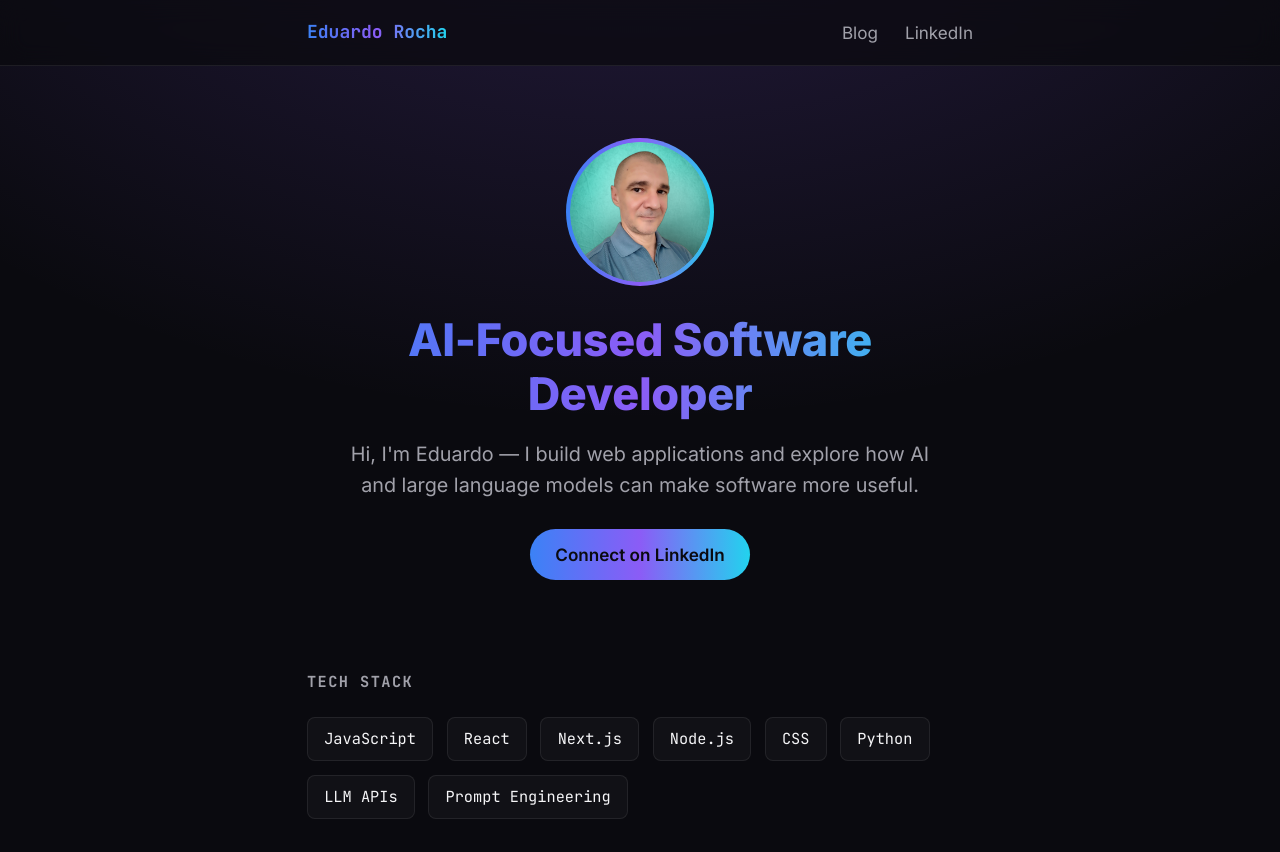
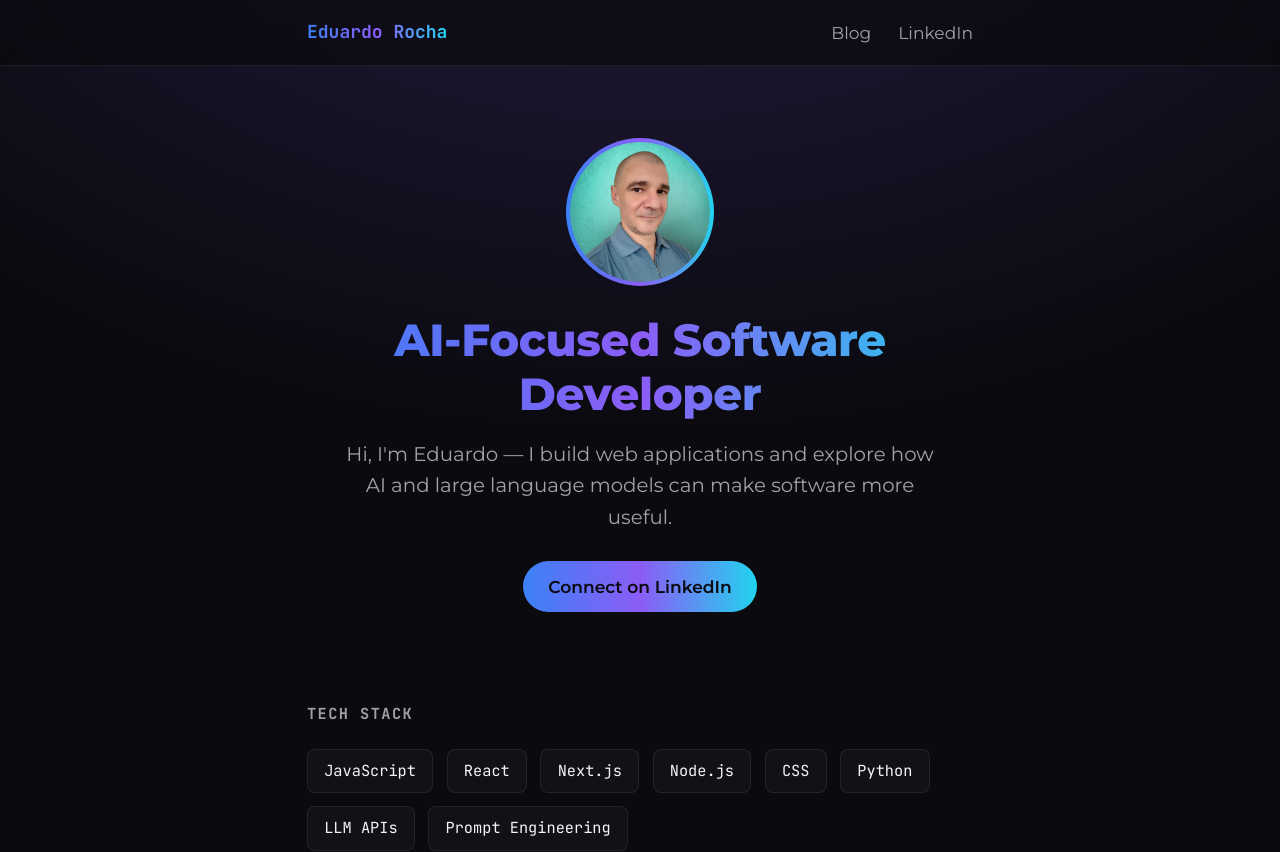
Before and after one commit to eduardodarocha/nextjs-blog, a Next.js app: page / in a window 1280 px wide. Shown: the top 852 px of the page. Built offline with nearby package versions, Linux system fonts and the light colour scheme.

Commit message:
new design

```diff
--- a/pages/_app.js
+++ b/pages/_app.js
@@ -1,7 +1,7 @@
-import { Inter, JetBrains_Mono } from "@next/font/google";
+import { Montserrat, JetBrains_Mono } from "@next/font/google";
 import "../styles/global.css";
 
-const inter = Inter({ subsets: ["latin"], display: "swap" });
+const montserrat = Montserrat({ subsets: ["latin"], display: "swap" });
 const jetbrainsMono = JetBrains_Mono({ subsets: ["latin"], display: "swap" });
 
 export default function App({ Component, pageProps }) {
@@ -9,7 +9,7 @@ export default function App({ Component, pageProps }) {
     <>
       <style jsx global>{`
         :root {
-          --font-inter: ${inter.style.fontFamily};
+          --font-montserrat: ${montserrat.style.fontFamily};
           --font-jetbrains-mono: ${jetbrainsMono.style.fontFamily};
         }
       `}</style>
--- a/styles/global.css
+++ b/styles/global.css
@@ -6,7 +6,7 @@
   --color-border: rgba(255, 255, 255, 0.08);
   --color-border-hover: rgba(139, 92, 246, 0.5);
   --gradient-accent: linear-gradient(90deg, #3b82f6, #8b5cf6, #22d3ee);
-  --font-sans: var(--font-inter), -apple-system, BlinkMacSystemFont, "Segoe UI", Roboto, Oxygen,
+  --font-sans: var(--font-montserrat), -apple-system, BlinkMacSystemFont, "Segoe UI", Roboto, Oxygen,
     Ubuntu, Cantarell, "Fira Sans", "Droid Sans", "Helvetica Neue", sans-serif;
   --font-mono: var(--font-jetbrains-mono), ui-monospace, "SF Mono", Menlo, Consolas, monospace;
   --radius: 12px;
```
